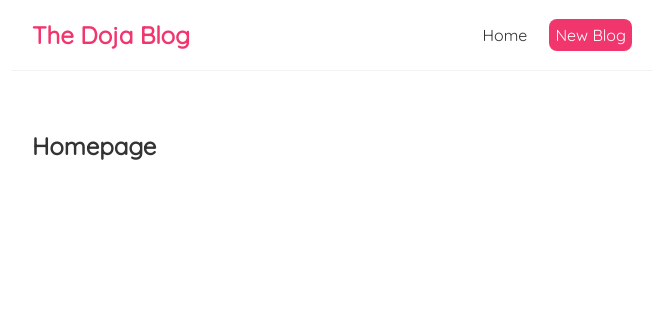
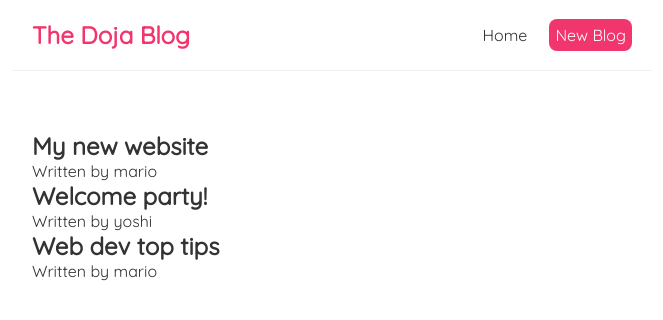
Before and after one commit to janine-velveteen/doja-blog, a React (Create React App) app: page / in a window 1280 px wide. Shown: the top 320 px of the page, without its empty margins (308-971 px from the left). Built offline with nearby package versions, Linux system fonts and the light colour scheme.

Commit message:
Used JS mapping to output blog lists

```diff
--- a/src/Home.js
+++ b/src/Home.js
@@ -1,7 +1,21 @@
+import { useState } from 'react';
+
 const Home = () => {
+    const [blogs, setBlogs] = useState([
+        { title: 'My new website', body: 'lorem ipsum...', author: 'mario', id: 1 },
+        { title: 'Welcome party!', body: 'lorem ipsum...', author: 'yoshi', id: 2 },
+        { title: 'Web dev top tips', body: 'lorem ipsum...', author: 'mario', id: 3 }
+    ]);
+
+
     return (
         <div className="Home">
-            <h2>Homepage</h2>
+            {blogs.map((blog) => (
+                <div className="blog-preview" key={blog.id}>
+                    <h2>{blog.title}</h2>
+                    <p>Written by {blog.author}</p>
+                </div>
+            ))}
         </div>
      );
 }
--- a/src/index.css
+++ b/src/index.css
@@ -38,3 +38,7 @@
   margin: 40px auto;
   padding: 20px;
 }
+
+button {
+  margin-top: 10px;
+}
```
